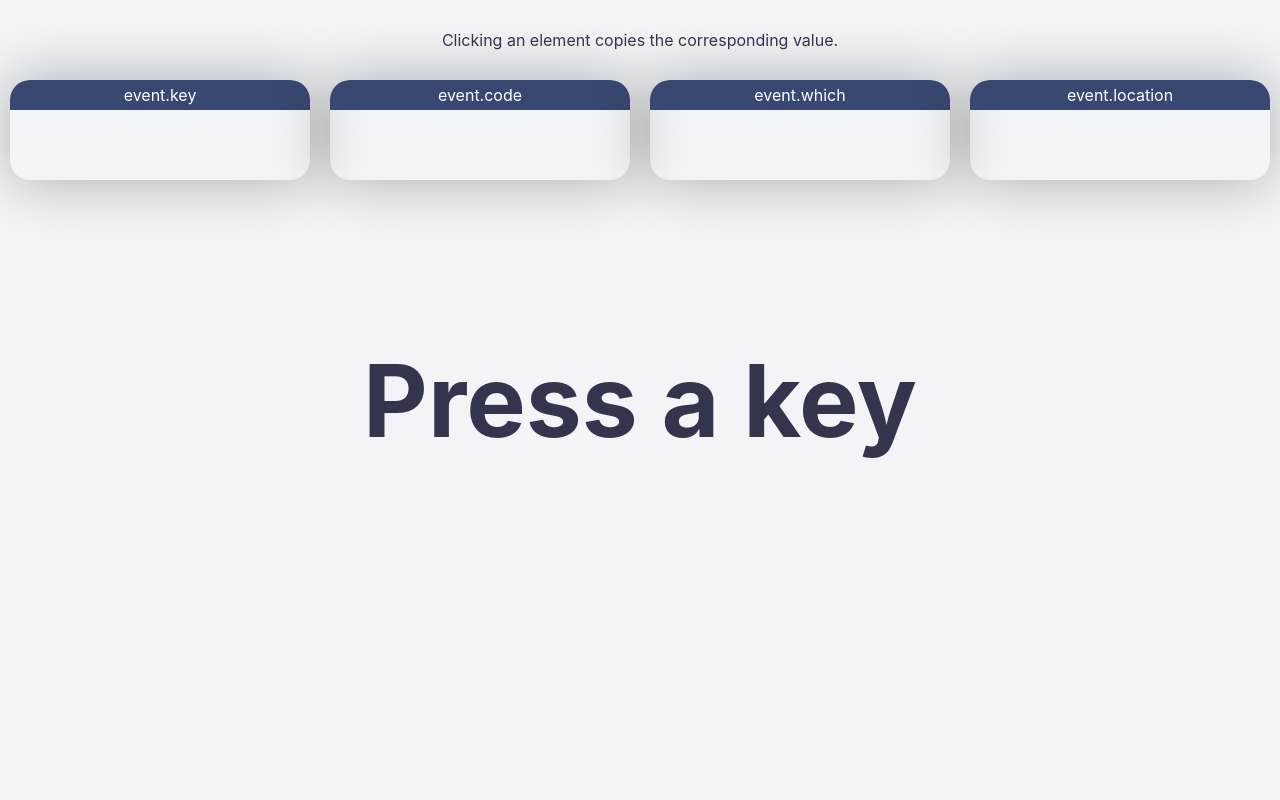
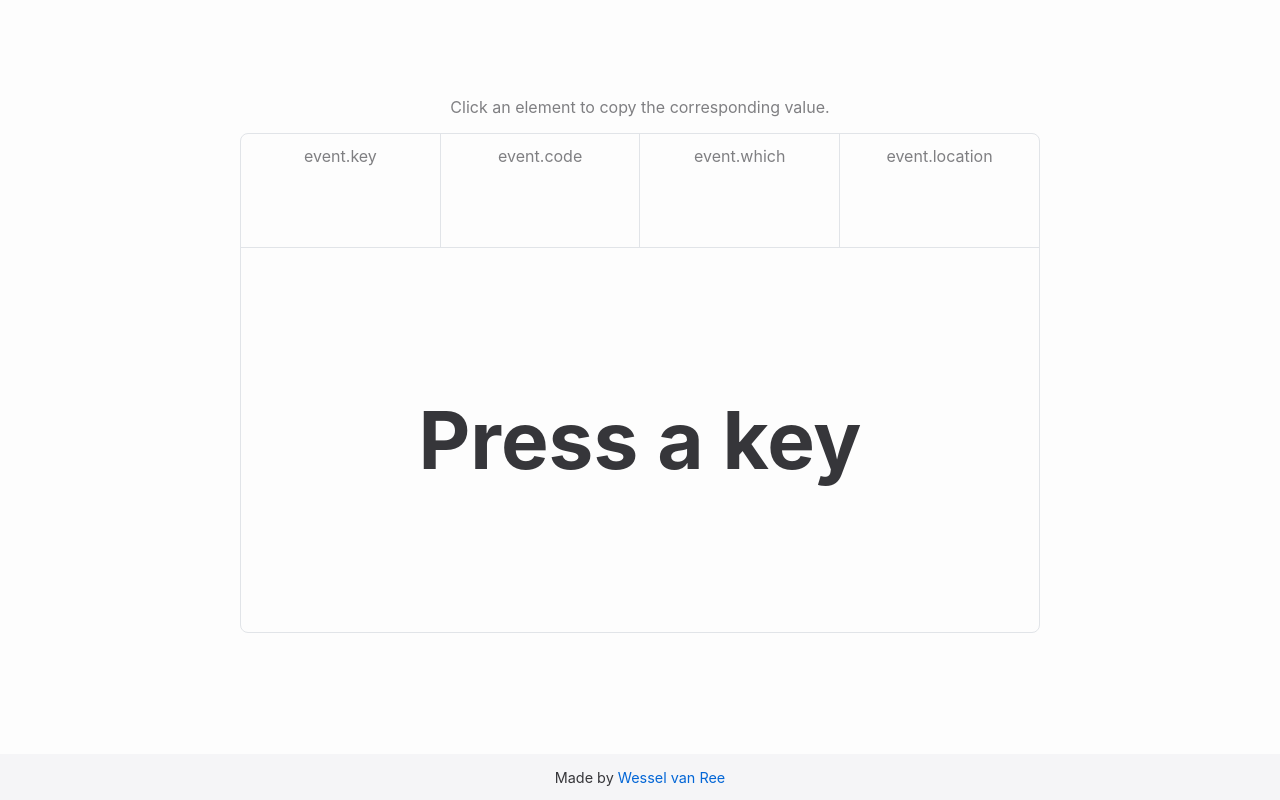
Before and after one commit to wesselvanree/js-keyboard-event, a website built with webpack: page dist/index.html in a window 1280 px wide. Built offline with nearby package versions, Linux system fonts and the light colour scheme.

Commit message:
Create new UI

```diff
--- a/dist/index.html
+++ b/dist/index.html
@@ -8,51 +8,58 @@
     <link rel="stylesheet" href="style.css" />
   </head>
   <body>
+    <p class="text-secondary">
+      Click an element to copy the corresponding value.
+    </p>
     <main>
+      <div class="top">
+        <div class="element element1">
+          <div class="element__top">
+            <p class="text-secondary">event.key</p>
+          </div>
+          <div class="element__bottom">
+            <h2 class="key">&nbsp;</h2>
+          </div>
+        </div>
+        <div class="element element2">
+          <div class="element__top">
+            <p class="text-secondary">event.code</p>
+          </div>
+          <div class="element__bottom">
+            <h2 class="code">&nbsp;</h2>
+          </div>
+        </div>
+        <div class="element element3">
+          <div class="element__top">
+            <p class="text-secondary">event.which</p>
+          </div>
+          <div class="element__bottom">
+            <h2 class="which">&nbsp;</h2>
+          </div>
+        </div>
+        <div class="element element4">
+          <div class="element__top">
+            <p class="text-secondary">event.location</p>
+          </div>
+          <div class="element__bottom">
+            <h2 class="e-location">&nbsp;</h2>
+          </div>
+        </div>
+      </div>
       <div class="bottom">
         <h1 class="large-property">Press a key</h1>
       </div>
-      <div class="top">
-        <div class="element element1">
-          <div class="element__top">
-            <p>event.key</p>
-          </div>
-          <div class="element__bottom">
-            <h2 class="key"></h2>
-          </div>
-        </div>
+    </main>
 
-        <div class="element element2">
-          <div class="element__top">
-            <p>event.code</p>
-          </div>
-          <div class="element__bottom">
-            <h2 class="code"></h2>
-          </div>
-        </div>
+    <footer>
+      <p>
+        Made by <a href="https://github.com/wesselvanree">Wessel van Ree</a>
+      </p>
+    </footer>
 
-        <div class="element element3">
-          <div class="element__top">
-            <p>event.which</p>
-          </div>
-          <div class="element__bottom">
-            <h2 class="which"></h2>
-          </div>
-        </div>
-
-        <div class="element element4">
-          <div class="element__top">
-            <p>event.location</p>
-          </div>
-          <div class="element__bottom">
-            <h2 class="e-location"></h2>
-          </div>
-        </div>
-      </div>
-      <div class="absolute-top">
-        <p>Clicking an element copies the corresponding value.</p>
-      </div>
-    </main>
+    <div class="notification success">
+      <p class="notification-content">Copied to clipboard!</p>
+    </div>
 
     <div class="selectables">
       <span class="select--key"></span>
--- a/dist/style.css
+++ b/dist/style.css
@@ -1,110 +1,152 @@
+:root {
+  --text: hsl(240, 4%, 22%);
+  --text-secondary: hsla(240, 4%, 18%, 0.6);
+  --green-text: #0d5f07;
+  --color-text-link: #0366d6;
+
+  --background: #fdfdfd;
+  --background-secondary: #f5f5f7;
+  --hover-background: #eef2f5;
+  --green-background: #d4ecd1;
+
+  --seperator-color: #e1e4e8;
+}
+
 html {
-  background-color: #f2f2f2;
+  background-color: var(--background);
+}
+
+* {
+  box-sizing: border-box;
 }
 
 body {
   margin: 0;
-  padding: 0;
-  color: #33354e;
+  padding: 20px 20px 46px 20px;
+  color: var(--text);
   font-family: -apple-system, BlinkMacSystemFont, "Segoe UI", Roboto, Oxygen,
     Ubuntu, Cantarell, "Open Sans", "Helvetica Neue", sans-serif;
+  min-height: 100vh;
+  display: flex;
+  flex-direction: column;
+  align-items: center;
+  justify-content: center;
+  position: relative;
+}
+
+a {
+  text-decoration: none;
+  color: var(--color-text-link);
+}
+
+a:hover {
+  text-decoration: underline;
+}
+
+footer {
+  height: 46px;
+  font-size: 0.9em;
+  position: absolute;
+  bottom: 0;
+  left: 0;
+  width: 100%;
+  padding: 14px;
+  background-color: var(--background-secondary);
+  text-align: center;
+  display: flex;
+  align-items: center;
+  justify-content: center;
+}
+
+footer p {
+  margin: 0;
 }
 
 main {
-  min-height: 100vh;
-  min-width: 100vw;
-  background-color: #f2f4f6;
+  flex-shrink: 0;
+  height: 54vh;
+  min-height: 500px;
+  width: 100%;
+  max-width: 800px;
+  margin-bottom: 60px;
+  border: 1px solid var(--seperator-color);
+  border-radius: 8px;
+  display: flex;
+  flex-direction: column;
 }
 
-.dark-mode {
-  background-color: #33354e;
-  color: white;
-}
-
-p {
-  font-size: 16px;
-}
-
-.bottom {
-  height: 100vh;
+.top {
   width: 100%;
   display: flex;
 }
 
-.bottom > h1 {
-  font-size: 100px;
-  margin: auto;
+.bottom {
+  height: 100%;
+  text-align: center;
+  display: flex;
+  align-items: center;
+  justify-content: center;
+  padding: 20px;
 }
 
-.top {
-  position: absolute;
-  top: 0;
-  height: 260px;
-  width: 100vw;
-  display: flex;
-  justify-content: space-around;
-  align-items: center;
+.bottom h1 {
+  margin: 0;
+  font-size: 80px;
 }
 
 .element {
-  height: 100px;
-  width: 300px;
-  box-shadow: 0 0 60px rgba(0, 0, 0, 0.3);
-  border-radius: 20px;
-  display: flex;
-  flex-direction: column;
-  overflow-y: hidden;
-  transition: transform 200ms ease-out, box-shadow 200ms ease-out;
+  cursor: pointer;
+  width: 100%;
+  padding: 12px;
+  text-align: center;
+  border-bottom: 1px solid var(--seperator-color);
+  transition: background-color 200ms ease-out;
 }
 
 .element:hover {
-  transform: scale(1.06);
-  box-shadow: 0 0 80px rgba(0, 0, 0, 0.34);
-  cursor: pointer;
+  background-color: var(--hover-background);
 }
 
-.element__top {
-  height: 30px;
-  width: 100%;
-  background-color: #394872;
-  color: white;
+.element2 {
+  border-left: 1px solid var(--seperator-color);
 }
 
-.dark-mode .element__top {
-  background-color: white;
-  color: #33354e;
+.element2,
+.element3 {
+  border-right: 1px solid var(--seperator-color);
 }
 
-.element__bottom {
-  height: 70px;
-  width: 100%;
+.element p {
+  margin: 0;
 }
 
-.dark-mode .element__bottom {
-  background-color: #454769;
-  color: white;
+.center {
+  text-align: center;
 }
 
-.element__top,
-.element__bottom {
-  display: flex;
-  flex-direction: column;
-  justify-content: center;
-  align-items: center;
-}
-
-.absolute-top {
-  position: absolute;
-  top: 0;
-  width: 100vw;
-  height: 80px;
-  display: flex;
-}
-
-.absolute-top > p {
-  margin: auto;
+.text-secondary {
+  color: var(--text-secondary);
 }
 
 .selectables {
   display: none;
 }
+
+.notification {
+  display: none;
+  position: fixed;
+  top: 20px;
+  left: 50%;
+  transform: translateX(-50%);
+  padding: 12px 16px;
+  border-radius: 6px;
+}
+
+.notification * {
+  margin: 0;
+}
+
+.success {
+  background-color: var(--green-background);
+  color: var(--green-text);
+}
```
